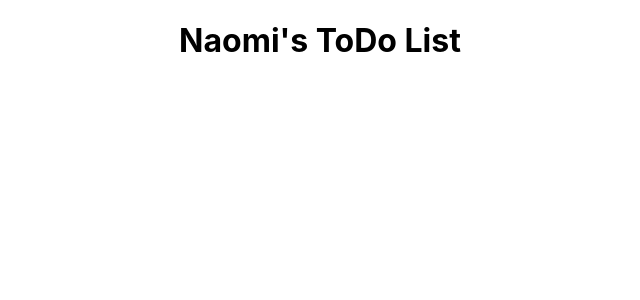
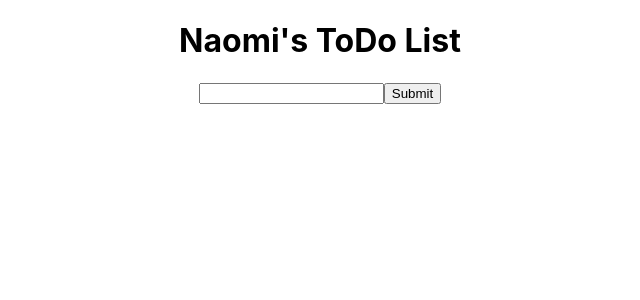
Before and after one commit to naomiuwa/todo-list, a React (Create React App) app: page / in a window 1280 px wide. Shown: the top 300 px of the page, without its empty margins (320-960 px from the left). Built offline with nearby package versions, Linux system fonts and the light colour scheme.

Commit message:
created Form component, rendered it in the App component and renderedthe text field & submit button in the Form component

```diff
--- a/src/App.js
+++ b/src/App.js
@@ -1,9 +1,11 @@
-import './App.css';
+import "./App.css";
+import Form from "./Components/Form";
 
 function App() {
   return (
     <div className="App">
       <h1> Naomi's ToDo List</h1>
+      <Form />
     </div>
   );
 }
--- /dev/null
+++ b/src/Components/Form.js
@@ -0,0 +1,10 @@
+function Form() {
+  return (
+    <>
+      <input type="text" />
+      <input type="submit" />
+    </>
+  );
+}
+
+export default Form;
```
Also changed, not shown: src/Components/Form.css (added).
